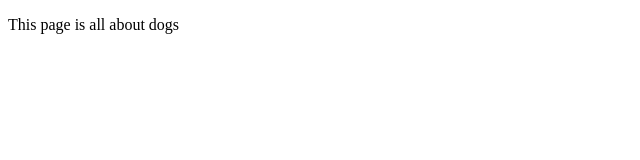
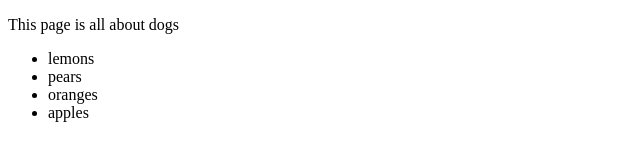
Before and after one commit to WaracleAcademy/modern-javascript-002-tfbainDAC, a plain HTML site: page index.html in a window 1280 px wide. Shown: the whole page, without its empty margins (0-640 px from the left). Drawn offline with Linux system fonts and the light colour scheme.

Commit message:
updated for start week2

```diff
--- a/index.html
+++ b/index.html
@@ -5,6 +5,16 @@
     <title>dogs</title>
   </head>
   <body>
-    <p>This page is all about dogs</p>
+    <article>
+        <header>
+          <p>This page is all about dogs</p>
+        </header>
+        <ul>
+          <li>lemons</li>
+          <li>pears</li>
+          <li>oranges</li>
+          <li>apples</li>
+        </ul>
+    </article>
   </body>
 </html>
```
